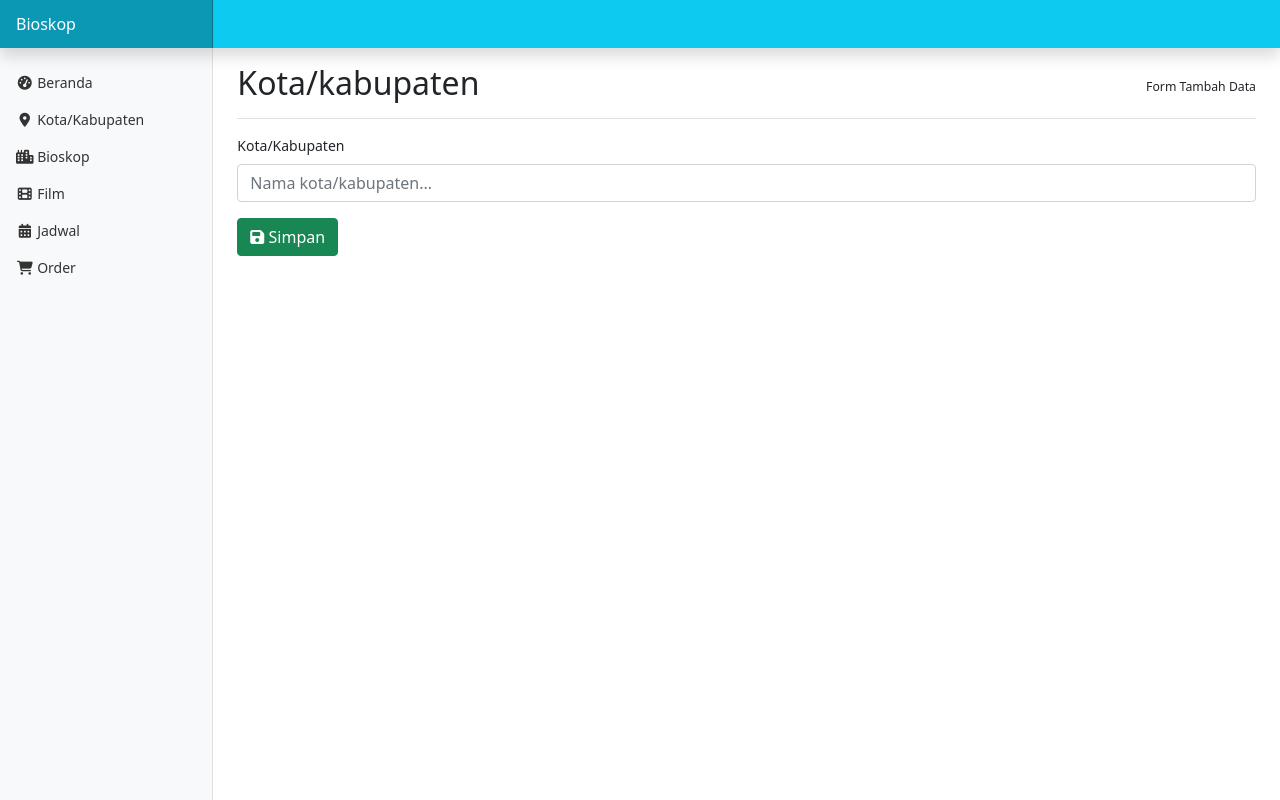
After one commit to siswanditopn/siswanditopn_bioskop, a CodeIgniter app: page /bioskop/index.php/kotakabupaten/tambah in a window 1280 px wide. The commit adds this page. Run offline with CodeIgniter, Linux system fonts and the light colour scheme; some libraries are stand-ins or nearby versions.

Commit message:
Fitur tambah data kabupaten/kota

```diff
--- a/application/controllers/Kotakabupaten.php
+++ b/application/controllers/Kotakabupaten.php
@@ -17,4 +17,21 @@ class Kotakabupaten extends CI_Controller {
     $this->load->view('kotakabupaten/index', $data);
 		$this->load->view('template/footer');
 	}
+
+	public function tambah()
+  {
+		$this->form_validation->set_rules('nama', 'Kota/Kabupaten', 'required|trim');
+
+		if ($this->form_validation->run() == false) {
+			$this->load->view('template/head');
+			$this->load->view('template/body_header');
+			$this->load->view('template/body_menu');
+			$this->load->view('kotakabupaten/tambah');
+			$this->load->view('template/footer');
+		} else {
+			$this->Kotakabupaten_model->simpan();
+			$this->session->set_flashdata('message', '<div class="alert alert-success" role="alert">Berhasil tambah data!</div>');
+			redirect('kotakabupaten');
+		}
+	}
 }
--- a/application/models/Kotakabupaten_model.php
+++ b/application/models/Kotakabupaten_model.php
@@ -3,6 +3,12 @@
 class Kotakabupaten_model extends CI_model {
   public function all()
   {
-    return $this->db->get('kota')->result_array();
+    return $this->db->get_where('kota', ['deleted_at' => null])->result_array();
+  }
+
+  public function simpan()
+  {
+    $data = ['nama' => $this->input->post('nama')];
+    $this->db->insert('kota', $data);
   }
 }
--- a/application/views/kotakabupaten/index.php
+++ b/application/views/kotakabupaten/index.php
@@ -3,6 +3,7 @@
     <h1 class="h2">Kota/kabupaten</h1>
   </div>
   <a href="<?= base_url('kotakabupaten/tambah') ?>" class="btn btn-primary"><i class="fa-solid fa-circle-plus"></i> Tambah Data</a>
+  <?= $this->session->flashdata('message'); ?>
   <table class="table">
     <thead>
       <tr>
--- /dev/null
+++ b/application/views/kotakabupaten/tambah.php
@@ -0,0 +1,16 @@
+<main class="col-md-9 ms-sm-auto col-lg-10 px-md-4">
+  <div class="d-flex justify-content-between flex-wrap flex-md-nowrap align-items-center pt-3 pb-2 mb-3 border-bottom">
+    <h1 class="h2">Kota/kabupaten</h1>
+    <small>Form Tambah Data</small>
+  </div>
+  <form action="<?= base_url('kotakabupaten/tambah'); ?>" method="post">
+    <div class="mb-3">
+      <label for="nama" class="form-label">Kota/Kabupaten</label>
+      <input type="text" class="form-control" id="nama" name="nama" placeholder="Nama kota/kabupaten...">
+      <?= form_error('nama', '<small class="text-danger pl-3">', '</small>'); ?>
+    </div>
+    <div class="mb-3">
+      <button type="submit" class="btn btn-success"><i class="fa-solid fa-floppy-disk"></i> Simpan</button>
+    </div>
+  </form>
+</main>
```
